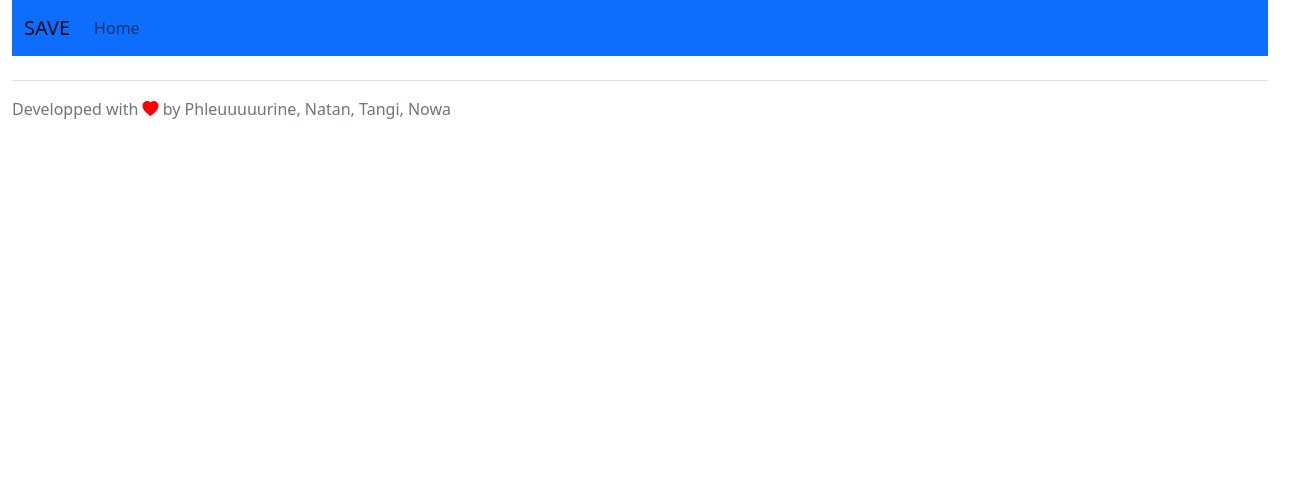
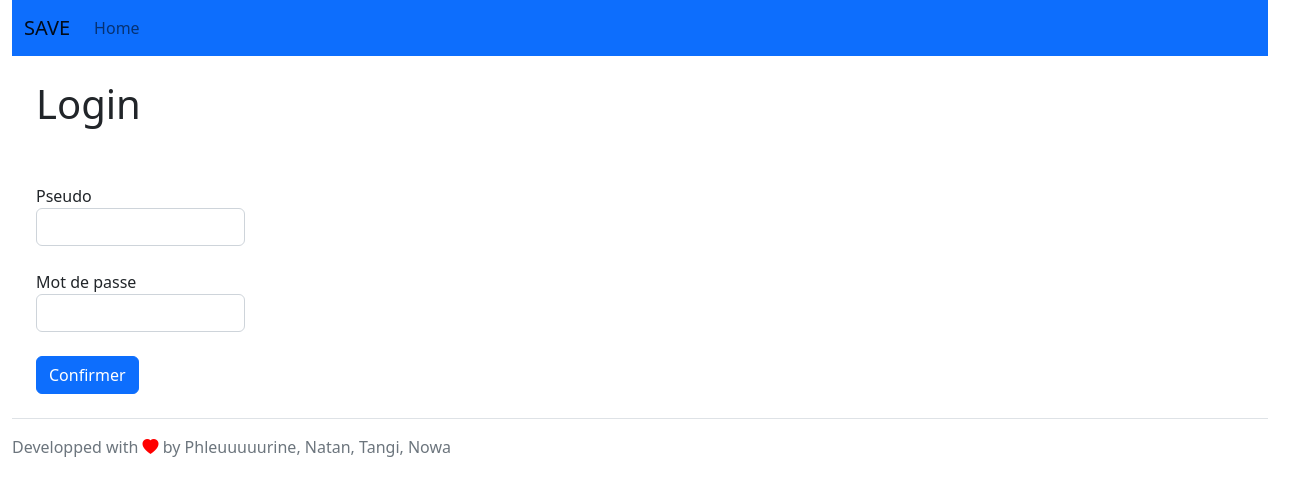
Before and after one commit to Noah-Langlois/Application_SAVE, a Vue app in the folder frontend/client_vue_demandeur/: page /admin/login in a window 1280 px wide. Shown: the top 496 px of the page, 1304 px wide, since content can reach past the window. Built offline with nearby package versions, Linux system fonts and the light colour scheme.

Commit message:
Réunion des 2 clients

```diff
--- /dev/null
+++ b/frontend/client_vue_demandeur/src/components/LoginAdmin.vue
@@ -0,0 +1,42 @@
+<script setup>
+import { useRouter, useRoute } from 'vue-router'
+import { inject } from 'vue'
+
+const router = useRouter()
+
+const store = inject('STORE')
+
+function changeRoute(value) {
+    let user = document.getElementById("login_pseudo").value
+    store.methods.getChatroomsAdmin(user)
+    if (store.state.isWSConnected) {
+        store.methods.disConnect()
+    }
+    console.log(store.system.debug)
+    router.push({
+        name: value,
+        params: {id: user}
+    })
+}
+
+</script>
+<template>
+    <main>
+        <div class="row">
+            <div class="m-4">
+                <h1>Login</h1>
+            </div>
+        </div>
+        <div class="col-2 m-4">
+            <label>Pseudo</label>
+            <input type="text" class="form-control" id="login_pseudo"/>
+        </div>
+        <div class="col-2 m-4">
+            <label>Mot de passe</label>
+            <input type="text" class="form-control" id="login_password"/>
+        </div>
+        <div class="m-4">
+            <button class="btn btn-primary" @click="changeRoute('HomeAdmin')">Confirmer</button>
+        </div>
+    </main>
+</template>
--- a/frontend/client_vue_demandeur/src/router/index.js
+++ b/frontend/client_vue_demandeur/src/router/index.js
@@ -3,26 +3,38 @@ import { createRouter, createWebHistory } from 'vue-router'
 import Home from '../components/Home.vue'
 import Form from '../components/Form.vue'
 import Login from '../components/Login.vue'
+import LoginAdmin from '../components/LoginAdmin.vue'
 
 const router = createRouter({
   history: createWebHistory(import.meta.env.BASE_URL),
   routes: [
     {
-      path: '/:id',
+      path: '/demandeur/:id',
       name: 'Login',
       component: Login,
       props: true
     },
     {
-      path: '/:id/home',
+      path: '/demandeur/:id/home',
       name: 'Home',
       component: Home,
       props: true
     },
     {
-      path: '/:id/form',
+      path: '/demandeur/:id/form',
       name: 'Form',
       component: Form,
+      props: true
+    },
+    {
+      path: '/admin/login',
+      name: 'LoginAdmin',
+      component: LoginAdmin
+    },
+    {
+      path: '/admin/:id/home',
+      name: 'HomeAdmin',
+      component: Home,
       props: true
     }
   ]
--- a/frontend/client_vue_demandeur/src/store.js
+++ b/frontend/client_vue_demandeur/src/store.js
@@ -9,7 +9,8 @@ const state = reactive({
   current_chatroom: '',
   DescriptionNewAlerte: '',
   isWSConnected: false,
-  isDiscussionNotEmpty: false
+  isDiscussionNotEmpty: false,
+  userType: ''
 })
 
 function setWSConnected(pValue) {
@@ -18,6 +19,10 @@ function setWSConnected(pValue) {
 
 function setDiscussionEmpty(pValue) {
   state.isDiscussionNotEmpty = pValue
+}
+
+function setUserType(pValue) {
+  state.userType = pValue
 }
 
 const methods = {
@@ -43,11 +48,40 @@ const methods = {
     }
   },
 
+  getChatroomsAdmin(user) {
+    var host = document.location.host;
+    var pathname = document.location.pathname;
+    const wsURIChatroomsAdmin = "ws://192.168.196.107:8024/chatjsonwebsocket/chat/admin/" + user
+    setUserType('admin')
+    ws = new WebSocket(wsURIChatroomsAdmin);
+    ws.onopen = function (evt) {
+        console.log(evt);
+        setWSConnected(true);
+    };
+    ws.onmessage = function (evt) {
+        console.log(evt);
+        const obj = JSON.parse(evt.data)
+        if (obj.type=='Liste chatrooms') {
+          for (let i = obj.chatrooms.length-1 ; i >= 0 ; i--) {
+            state.discussions[obj.chatrooms.length-1-i]=(obj.chatrooms[i])
+            setDiscussionEmpty(true)
+          }
+        }
+    };
+    ws.onerror = function (evt) {
+        console.log(evt);
+    };
+    ws.onclose = function (evt) {
+      setWSConnected(false);
+    }
+  },
+
+
   getChatrooms(user) {
     var host = document.location.host;
     var pathname = document.location.pathname;
     const wsURIChatrooms = "ws://192.168.196.107:8024/chatjsonwebsocket/chat/demandeur/" + user
-
+    setUserType('demandeur')
     ws = new WebSocket(wsURIChatrooms);
     ws.onopen = function (evt) {
         console.log(evt);
@@ -69,11 +103,10 @@ const methods = {
     }
   },
 
-
   connect(user) {
     var host = document.location.host;
     var pathname = document.location.pathname;
-    const wsURI = "ws://192.168.196.107:8024/chatjsonwebsocket/chat/demandeur/" + user + "/" + state.current_chatroom
+    const wsURI = "ws://192.168.196.107:8024/chatjsonwebsocket/chat/" + state.userType + "/" + user + "/" + state.current_chatroom
 
     ws = new WebSocket(wsURI);
     ws.onopen = function (evt) {
```
